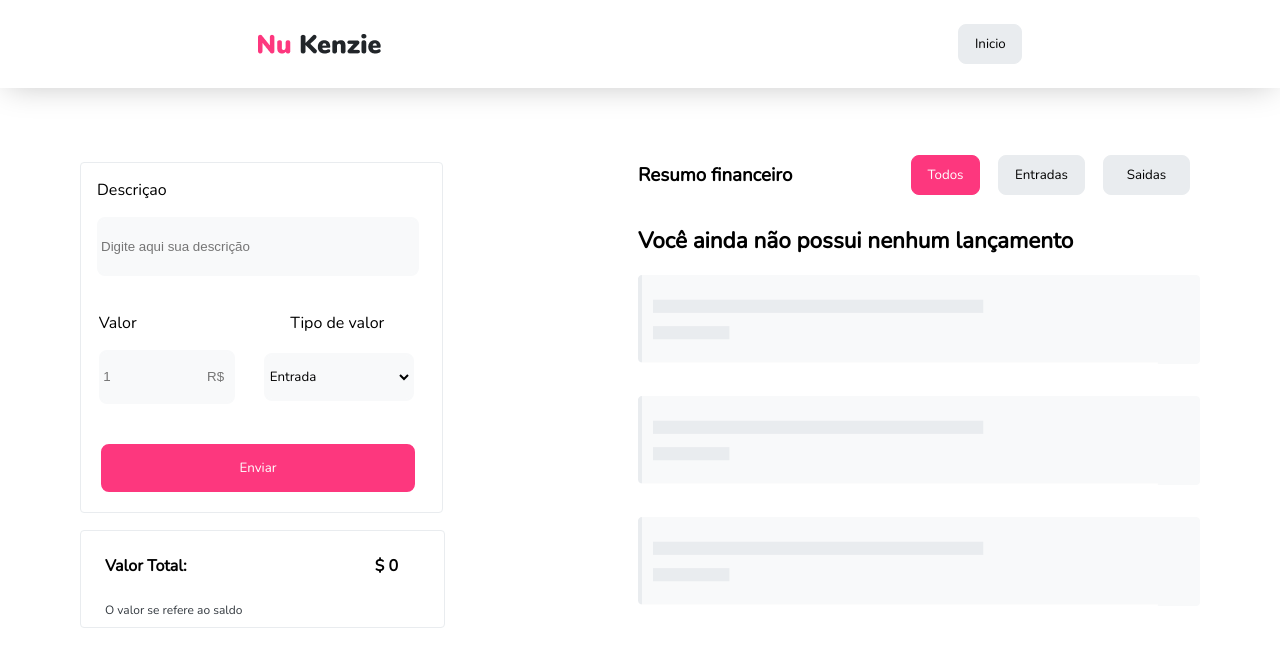
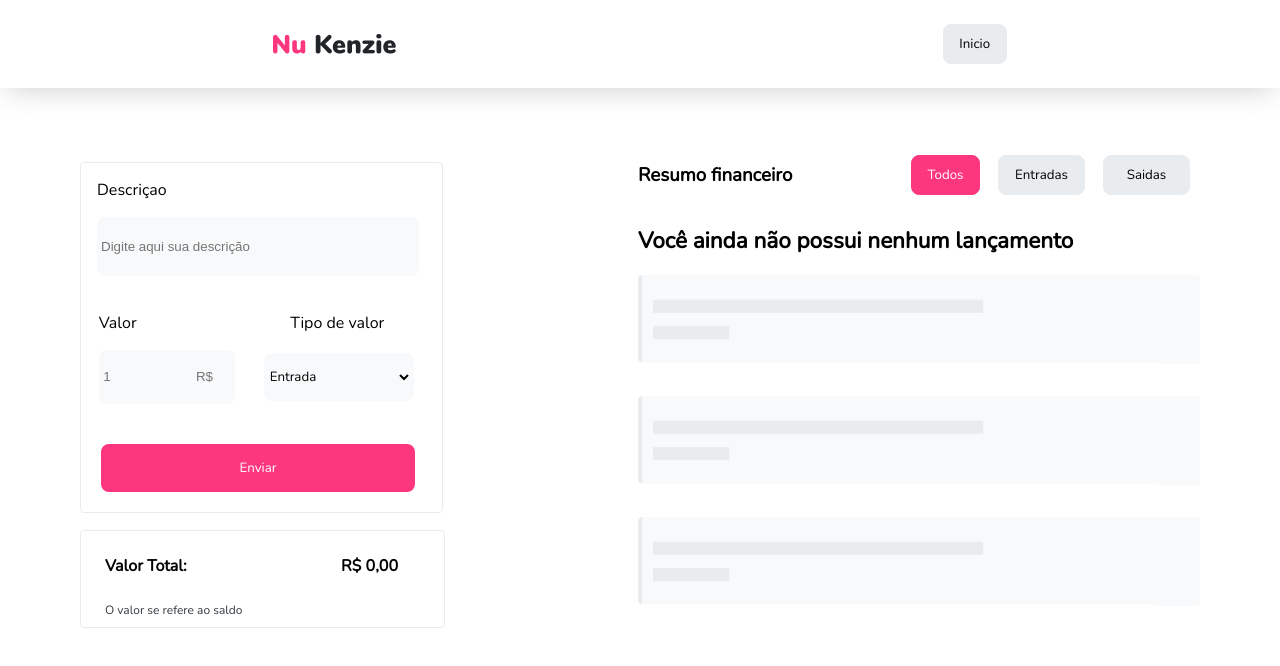
Before and after one commit to Kenzie-Academy-Brasil-Developers/react-entrega-s1-nu-kenzie-tiozinfk, a React (Create React App) app: page / in a window 1280 px wide. Both pictures are taken after a click on the button "Iniciar". Shown: the top 666 px of the page. Built offline with nearby package versions, Linux system fonts and the light colour scheme.

Commit message:
fix: format number

```diff
--- a/src/components/Card/index.jsx
+++ b/src/components/Card/index.jsx
@@ -7,7 +7,12 @@ function Card({ item, setListTransactions, listTransactions }) {
         <div className="div-entrada">
           <div className="div-cardDescription">{item.description}</div>
           <div className="div-type">{item.type}</div>
-          <div className="div-value">R${item.value}</div>
+          <div className="div-value">
+            {item.value.toLocaleString("pt-br", {
+              style: "currency",
+              currency: "BRL",
+            })}
+          </div>
         </div>
       </div>
     );
@@ -17,7 +22,12 @@ function Card({ item, setListTransactions, listTransactions }) {
         <div className="div-saida">
           <div className="div-cardDescription">{item.description}</div>
           <div className="div-type">{item.type}</div>
-          <div className="div-value">R${item.value}</div>
+          <div className="div-value">
+            {item.value.toLocaleString("pt-br", {
+              style: "currency",
+              currency: "BRL",
+            })}
+          </div>
         </div>
       </div>
     );
--- a/src/components/Form/index.jsx
+++ b/src/components/Form/index.jsx
@@ -3,10 +3,13 @@ import "./form.css";
 
 function Form({ listTransactions, setListTransactions }) {
   const [userDescription, setUserDescription] = useState("");
-  const [userValue, setUserValue] = useState(0);
+  const [userValue, setUserValue] = useState("");
   const [userType, setUserType] = useState("Entrada");
 
   function list(description, value, type) {
+    if (userDescription === "" || userValue === "") {
+      return alert("Preencha todos os campos");
+    }
     if (userType === "Saida") {
       setListTransactions([
         ...listTransactions,
@@ -49,11 +52,12 @@ function Form({ listTransactions, setListTransactions }) {
         </div>
         <div className="div-input">
           <input
+            value={userValue}
             required
             name="Number"
-            placeholder="1                          R$"
+            placeholder="1                       R$"
             className="Number"
-            type="text"
+            type="number"
             onChange={(evt) => {
               setUserValue(evt.target.value);
             }}
@@ -72,6 +76,9 @@ function Form({ listTransactions, setListTransactions }) {
           onClick={(event) => {
             event.preventDefault();
             list(userDescription, userValue, userType);
+            setUserDescription("");
+            setUserValue("");
+            setUserType("Entrada");
           }}
           className="btnEnviar"
         >
--- a/src/components/List/index.jsx
+++ b/src/components/List/index.jsx
@@ -5,6 +5,7 @@ import "./list.css";
 
 function List({ listTransactions }) {
   const [listaFiltrada, setListaFiltrada] = useState([]);
+
   console.log(listaFiltrada);
 
   const filtrarTodos = () => {
--- a/src/components/List/list.css
+++ b/src/components/List/list.css
@@ -67,6 +67,8 @@
   align-items: center;
 }
 
+
+
 .btn-entradas {
   display: flex;
   background: #e9ecef;
@@ -78,6 +80,9 @@
   font-family: "Nunito", sans-serif;
   border: 1.4px solid #e9ecef;
   border-radius: 8px;
+}
+.btn-active {
+  background: #fd377e;
 }
 
 .btn-saidas {
--- a/src/components/Pages/HomePage/style.css
+++ b/src/components/Pages/HomePage/style.css
@@ -1,17 +1,14 @@
 .container {
   width: 100%;
-  max-width: 2200px;
-  box-sizing: border-box;
 }
 
 .header {
-  box-sizing: border-box;
+
   width: 100%;
   height: 88px;
-  gap: 20rem;
   display: flex;
   align-items: center;
-  justify-content: space-evenly;
+justify-content: space-around;
   box-shadow: 0px 4px 32px -7px rgba(0, 0, 0, 0.25);
 }
 
@@ -24,9 +21,9 @@
 
 .container-main {
   box-sizing: border-box;
-  max-width: 1300px;
+
   width: 100%;
-  margin: 0 auto;
+
   margin-top: -60px;
   padding: 5rem;
 
--- a/src/components/Pages/LoginPage/login.css
+++ b/src/components/Pages/LoginPage/login.css
@@ -2,6 +2,7 @@
   background-color: rgb(26, 25, 25);
   width: 100vw;
   height: 100vh;
+  display: flex;
 }
 
 .container-login {
--- a/src/components/TotalMoney/index.jsx
+++ b/src/components/TotalMoney/index.jsx
@@ -7,7 +7,12 @@ const TotalMoney = ({ listTransactions }) => {
   return (
     <div className="valor-total">
       <span className="valor-total-text">Valor Total:</span>
-      <span className="valor-total-number">$ {totalValues}</span>
+      <span className="valor-total-number">
+        {totalValues.toLocaleString("pt-br", {
+          style: "currency",
+          currency: "BRL",
+        })}
+      </span>
       <p className="pTotal">O valor se refere ao saldo</p>
     </div>
   );
```
